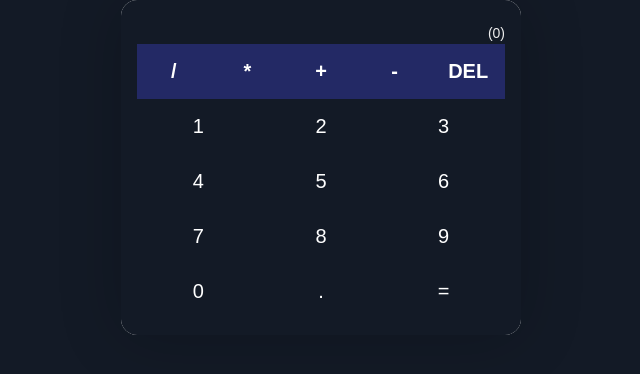
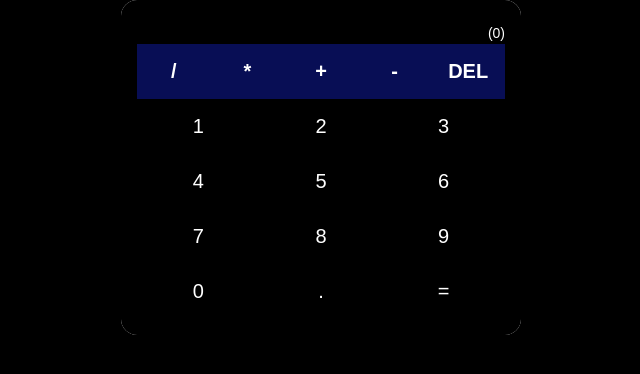
Before and after one commit to moravalos/calculadorareact, a React (Create React App) app: page / in a window 1280 px wide. Shown: the top 374 px of the page, without its empty margins (319-959 px from the left). Built offline with nearby package versions, Linux system fonts and the light colour scheme.

Commit message:
style:change style button

```diff
--- a/src/index.css
+++ b/src/index.css
@@ -1,8 +1,8 @@
 :root{
-  --primary:#232965;
-  --secondary:#321185;
-  --dark:#131a26;
-  --light: #eee;
+  --primary:#080e55;
+  --secondary:#ffffff;
+  --dark:#000000;
+  --light: rgb(255, 255, 255);
 }
 
 *{
```
